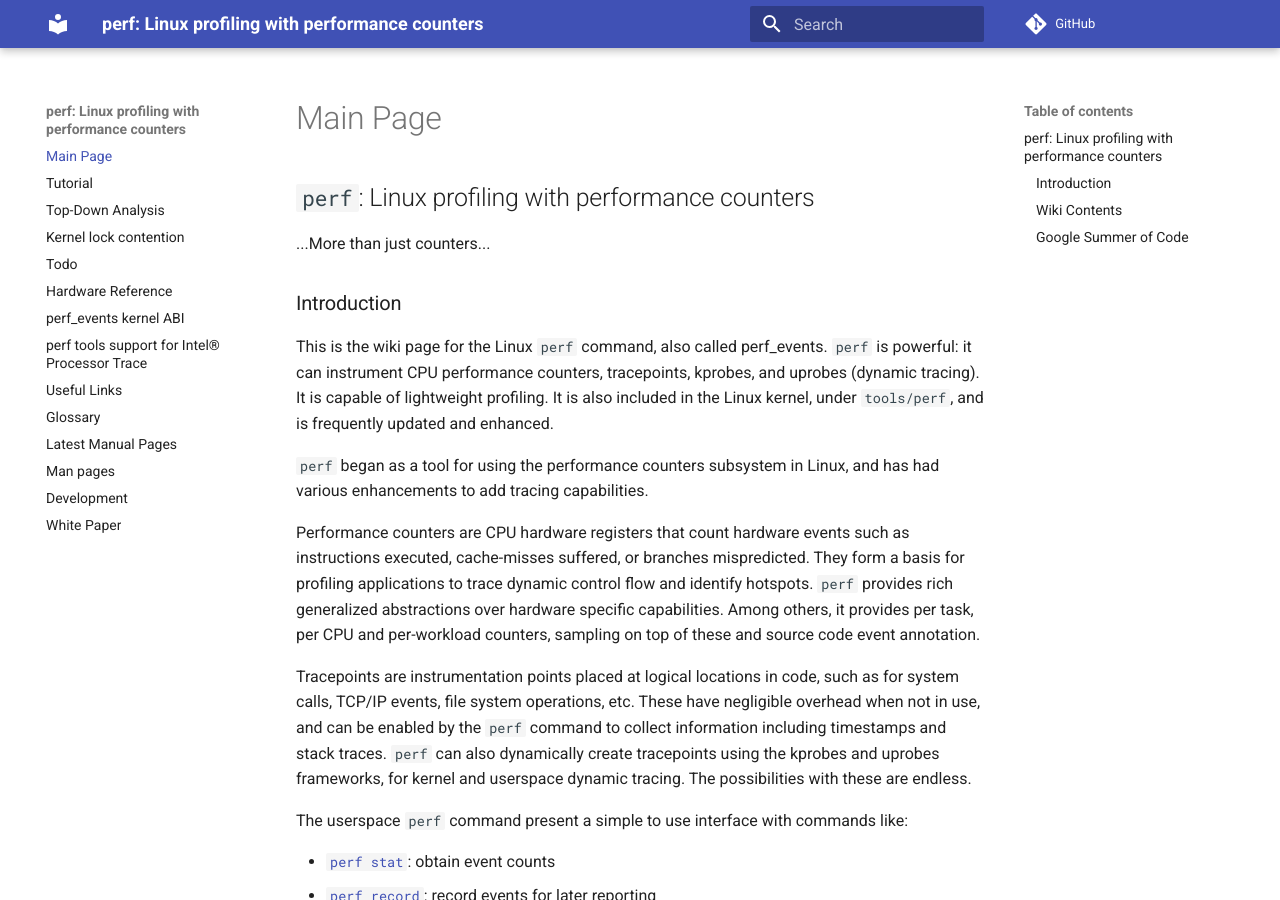
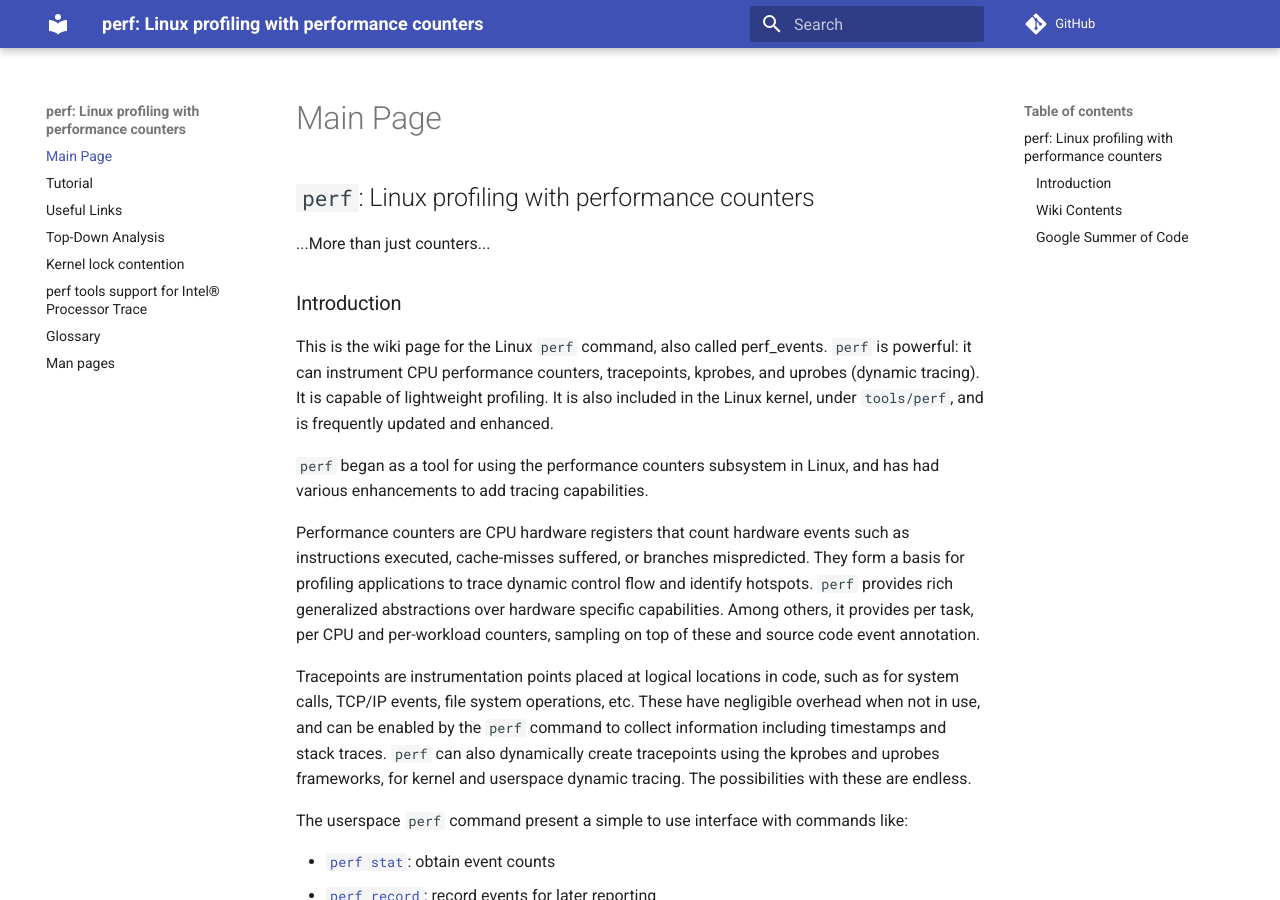
Before and after one commit to perfwiki/main, an MkDocs documentation site: the page built from docs/index.md, in a window 1280 px wide and 900 px high. Built offline with MkDocs 1.6.1 and Material for MkDocs 9.7.7, drawn with Linux system fonts in a browser that asks for light colours; comment, search, counter and statistics services are not loaded.

Commit message:
mkdocs.yml: Remove side bar links to unmaintained pages
Pages were part of the original wiki but haven't been maintained.

```diff
--- a/mkdocs.yml
+++ b/mkdocs.yml
@@ -4,18 +4,12 @@ edit_uri: ../main/edit/main/docs
 nav:
   - Main Page: index.md
   - Tutorial : tutorial.md
+  - Useful Links : useful-links.md
   - Top-Down Analysis: top-down-analysis.md
   - Kernel lock contention : lock-contention.md
-  - Todo : todo.md
-  - Hardware Reference : hardware-reference.md
-  - perf_events kernel ABI : perf_events-kernel-abi.md
   - perf tools support for Intel® Processor Trace : perf-tools-support-for-intel-processor-trace.md
-  - Useful Links : useful-links.md
   - Glossary : glossary.md
-  - Latest Manual Pages: latest-manual-pages.md
   - Man pages: man-pages.md
-  - Development : development.md
-  - White Paper : white-paper.md
 
 theme: material
 markdown_extensions:
```
